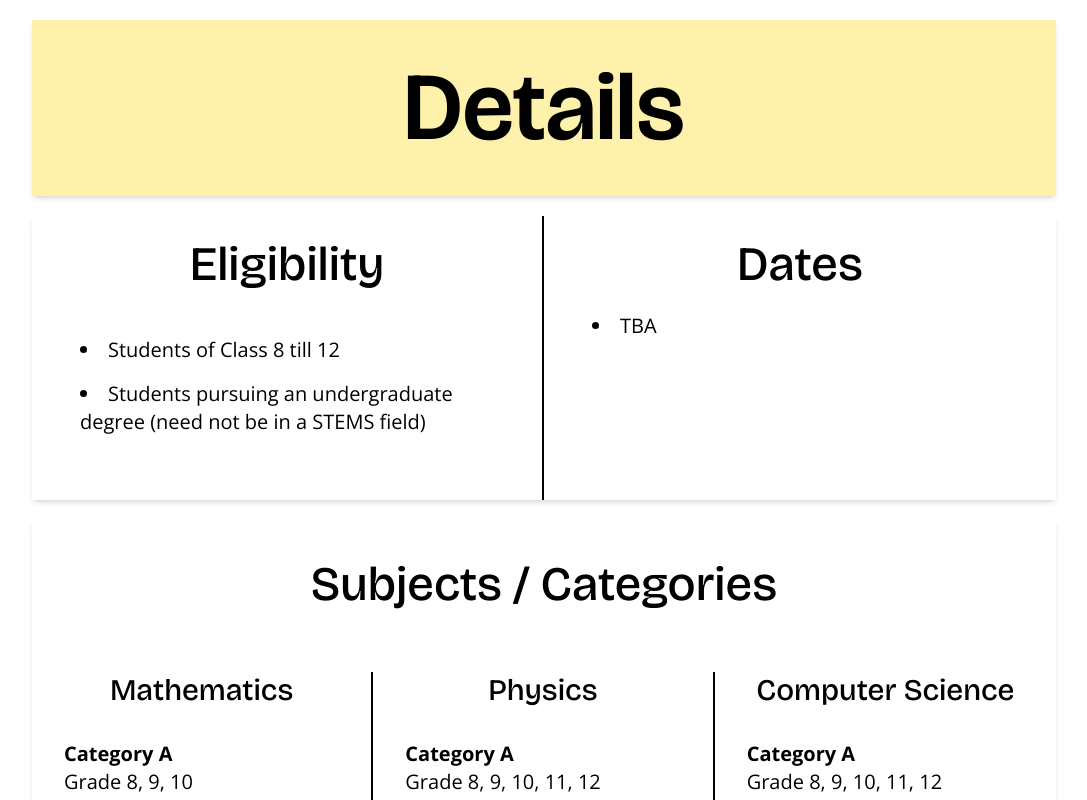
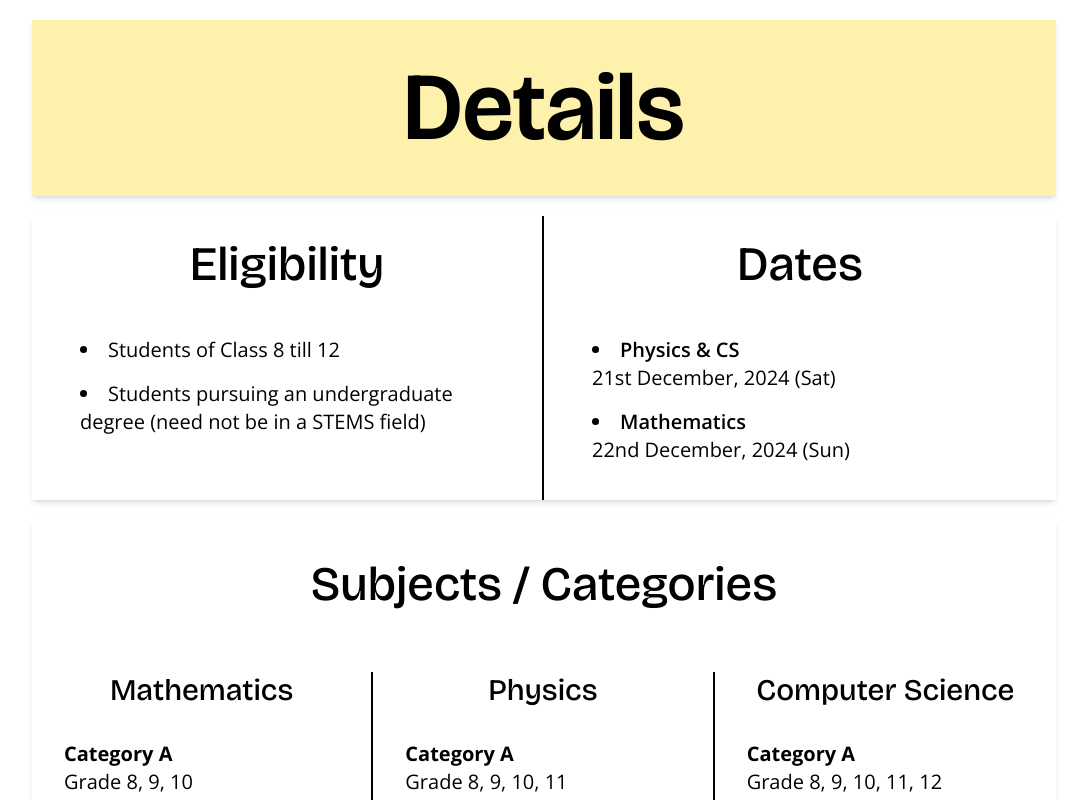
Before and after one commit to Tessellate-CMI/tessellate-frontend, a SvelteKit app: page /stems/details in a window 1280 px wide. Shown: the top 800 px of the page, without its empty margins (96-1183 px from the left). Built offline with nearby package versions, Linux system fonts and the light colour scheme.

Commit message:
feat: updated information

```diff
--- a/src/lib/jsons/speakers.json
+++ b/src/lib/jsons/speakers.json
@@ -102,12 +102,6 @@
         "link": "https://www.imsc.res.in/~amri/"
     },
     {
-        "name": "Anand Louis",
-        "university": "Indian Institute of Science",
-        "image": "AnandLouis.png",
-        "link": "https://www.csa.iisc.ac.in/~anandl/"
-    },
-    {
         "name": "Joseph Samuel",
         "university": "International Centre for Theoretical Sciences",
         "image": "JosephSamuel.png",
--- a/src/routes/stems/+page.svelte
+++ b/src/routes/stems/+page.svelte
@@ -93,8 +93,8 @@
                 Details
             </div>
             <div class="p-6 px-8 text-lg">
-                STEMS will be conducted on the <span class="font-semibold">16<sup>th</sup></span>
-                and <span class="font-semibold">17<sup>th</sup> of December</span>. The test can be
+                STEMS will be conducted on the <span class="font-semibold">21<sup>st</sup></span>
+                and <span class="font-semibold">22<sup>nd</sup> of December</span>. The test can be
                 taken online from any location; and the top 30 performers will be invited to CMI to
                 attend a sponsored residential camp with guest lectures by leading experts.
             </div>
--- a/src/routes/stems/details/+page.svelte
+++ b/src/routes/stems/details/+page.svelte
@@ -18,9 +18,16 @@
                 </ul>
             </div>
             <div class="px-4 py-6 sm:px-8 md:py-6">
-                <div class="mb-6 w-full text-center font-heading text-5xl font-medium">Dates</div>
+                <div class="mb-6 w-full text-center font-heading text-5xl font-medium md:mb-12">
+                    Dates
+                </div>
                 <ul class="list-inside list-disc space-y-4 px-4">
-                    <li>TBA</li>
+                    <li>
+                        <span class="font-semibold">Physics & CS</span> <br /> 21st December, 2024 (Sat)
+                    </li>
+                    <li>
+                        <span class="font-semibold">Mathematics </span><br /> 22nd December, 2024 (Sun)
+                    </li>
                 </ul>
             </div>
         </div>
@@ -50,9 +57,9 @@
                 <div class="mt-16 text-center font-heading text-3xl font-medium lg:mt-0">
                     Physics
                 </div>
-                <p class="mt-8"><strong>Category A</strong><br />Grade 8, 9, 10, 11, 12</p>
+                <p class="mt-8"><strong>Category A</strong><br />Grade 8, 9, 10, 11</p>
                 <p class="mt-8">
-                    <strong>Category B</strong><br />Undergrad 1st to final year
+                    <strong>Category B</strong><br />Grade 12, Undergrad all years
                 </p>
                 <div class="flex border-black px-6 lg:border-r-2">
                     <a
@@ -69,7 +76,7 @@
                 </div>
                 <p class="mt-8"><strong>Category A</strong><br />Grade 8, 9, 10, 11, 12</p>
                 <p class="mt-8">
-                    <strong>Category B</strong><br />Undergrad 1st to final year
+                    <strong>Category B</strong><br />Undergrad all years
                 </p>
                 <div class="flex border-black px-6 lg:border-r-2">
                     <a
```
